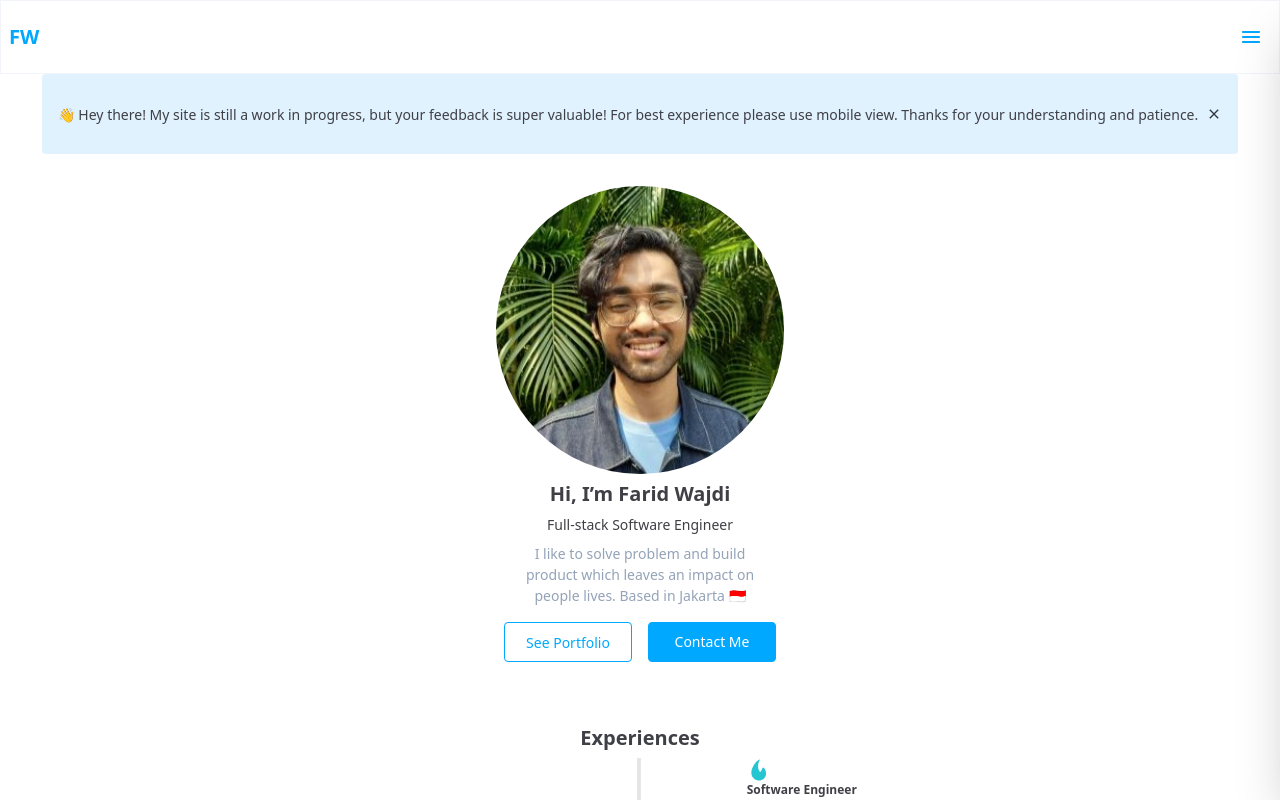
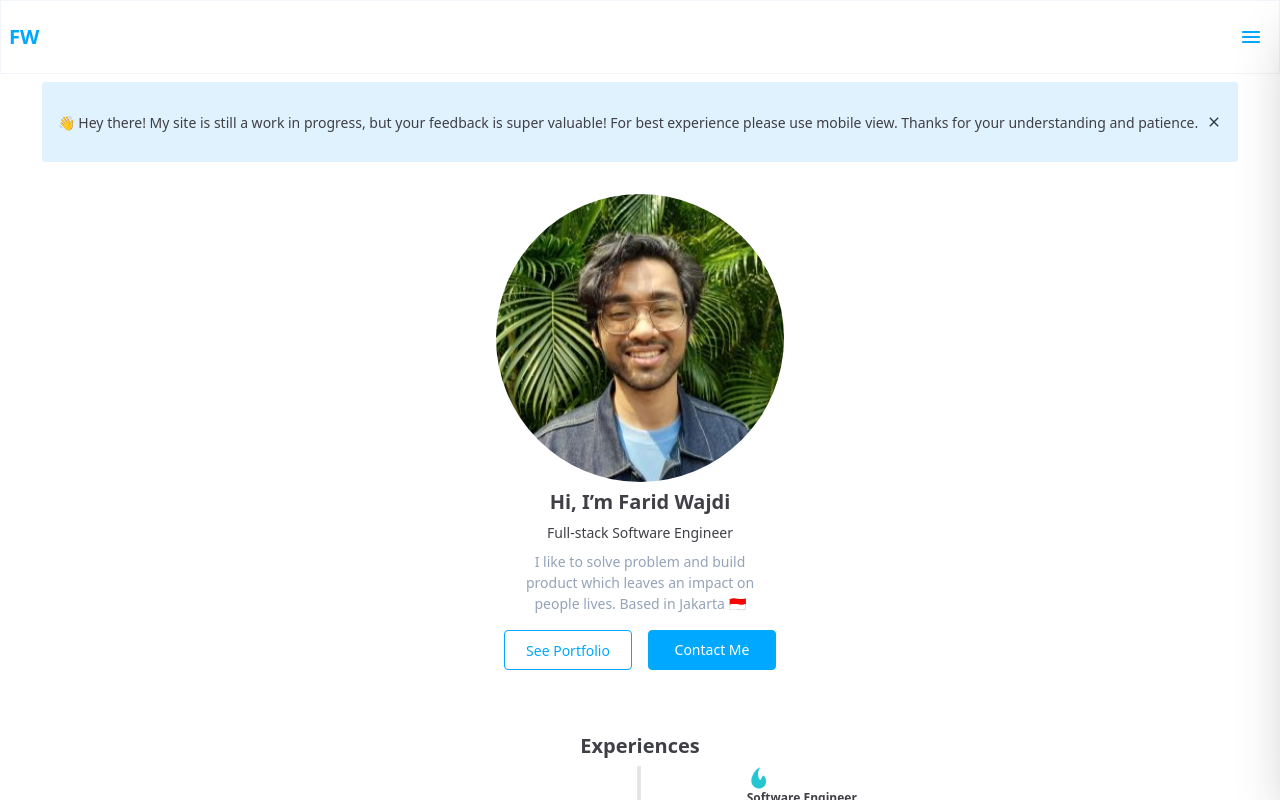
Before and after one commit to wajdifarid/personal-website, a React (Create React App) app: page / in a window 1280 px wide. Shown: the top 800 px of the page. Built offline with nearby package versions, Linux system fonts and the light colour scheme.

Commit message:
Add vertical margin to desktop WIP notification

```diff
--- a/src/components/DesktopNotificationWIP.js
+++ b/src/components/DesktopNotificationWIP.js
@@ -10,7 +10,7 @@ export default function DesktopNotificationWIP() {
     }
 
     return ( isShown?
-        <div className="hidden sm:flex">
+        <div className="hidden sm:flex my-2">
             <div className="mx-auto h-20 p-4 bg-sky-100 rounded justify-start items-center gap-2 inline-flex">
                 <div className="grow shrink basis-0 flex-col justify-center items-start gap-1 inline-flex">
                     <div className="self-stretch text-zinc-700 text-[14px] font-normal leading-normal">
```
